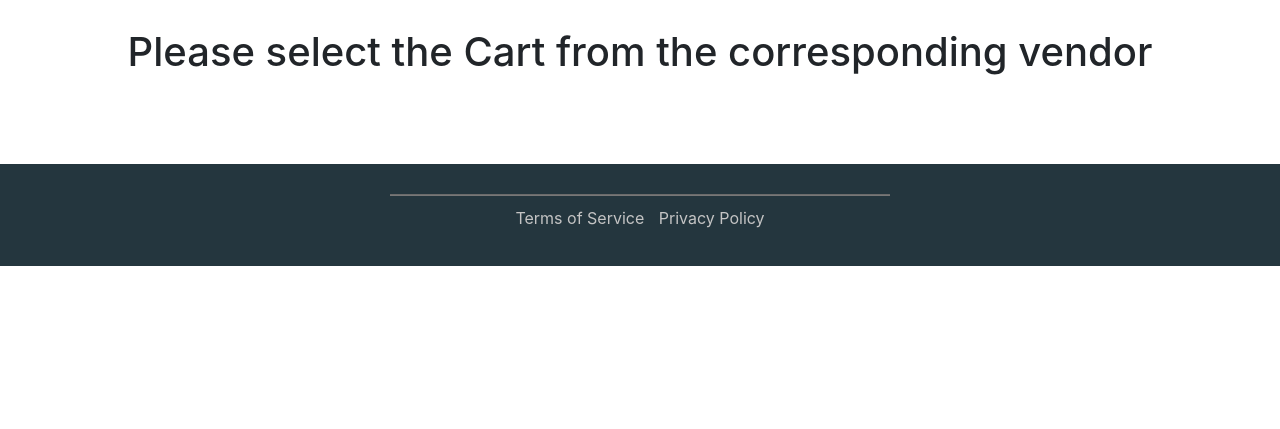
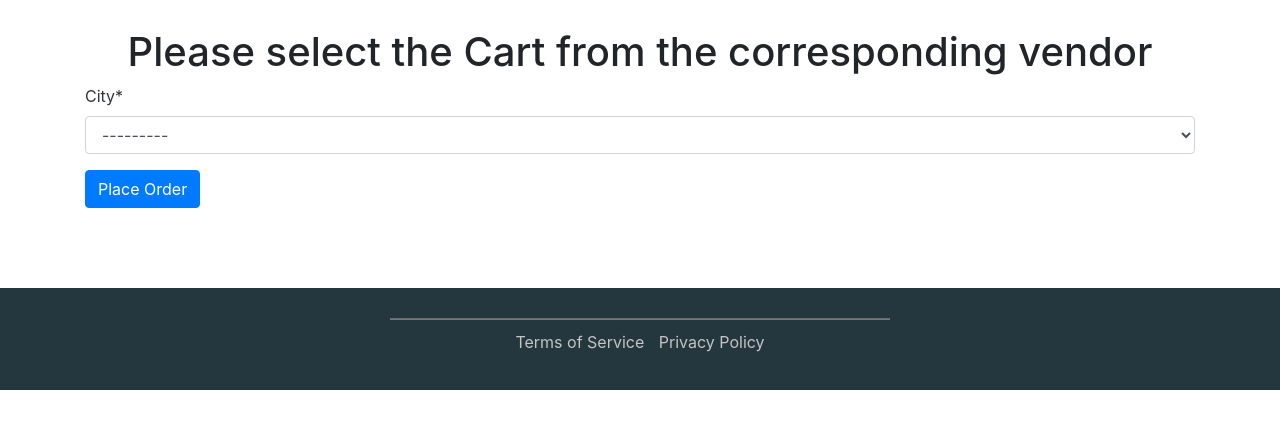
Before and after one commit to d21bhardwaj/Cushy, a Django app: page /Grocery/Carts/ in a window 1280 px wide. Shown: the part 98-527 px from the top of the page. Run offline with Django 3.2, Linux system fonts and the light colour scheme; data that the repository does not hold is empty; some libraries are stand-ins or nearby versions.

Commit message:
Location form added to cart

```diff
--- a/pine/grocery/templates/all_carts.html
+++ b/pine/grocery/templates/all_carts.html
@@ -19,6 +19,12 @@
     <h1 align="center">Please select the Cart from the corresponding vendor {{shop_name}}</h1>
     <div class="projects-clean">
         <div class="container align-items-center align-content-center align-self-center">
+        {% load crispy_forms_tags %}
+            <form  method="post" class="uniForm">
+            {{ form|crispy}}
+            {% csrf_token %}
+        <button type="submit" class="btn btn-primary">Place Order</button>
+        </form>
             <div class="row justify-content-center projects"
             style="margin-left:0px;padding-bottom:0px;margin-right:0px;">
                 {% for shop in shops %}
--- a/pine/grocery/views.py
+++ b/pine/grocery/views.py
@@ -244,17 +244,50 @@ def all_shops(request):
             form = ShopLocationForm()
     return render(request, 'shops.html',{'shops':shops, 'form':form})
 def all_carts(request):
-    shops = Shop.objects.all()
-    print(shops)
-    return render(request, 'all_carts.html',{'shops':shops})
+    if request.user.is_authenticated and request.method !="POST":
+        pk = request.user.pk
+        user = User.objects.get(pk=pk)
+        profile = Profile.objects.get(user=user)
+
+        if(profile.location):
+            location = profile.location
+            city = City.objects.get(id=location.city.id)
+            shops = Shop.objects.filter(location__city=city)
+            form = ShopLocationForm(initial={'city':city})
+        else:
+            shops = Shop.objects.all()
+            for shop in shops:
+                print(shop.shop, shop.shop_user,shop.location.city)
+            form = ShopLocationForm()
+
+    else :
+        if request.method=="POST":
+            form = ShopLocationForm(request.POST)
+            if form.is_valid():
+                city = form.cleaned_data['city']
+                print(city)
+                shops = Shop.objects.filter(location__city=city)
+                for shop in shops:
+                    print(shop.shop, shop.shop_user,shop.location.city)
+
+        else:
+            shops = Shop.objects.all()
+            for shop in shops:
+                print(shop.shop, shop.shop_user,shop.location.city)
+            form = ShopLocationForm()
+    return render(request, 'all_carts.html',{'shops':shops, 'form':form})
+
 def request_url(request):
     S = request.path
     S = ((S.split('/'))[1].split('/')[0])
     return str(S)
 
 def shops_grocery(request,shopname):
-    shop_name = slugify(shopname)
-    shop = Shop.objects.get(shop=shop_name)
+    shopname = slugify(shopname)
+    try:
+        shop = Shop.objects.get(shop=shopname)
+    except:
+        pass
     groceries = Product.objects.filter(shop=shop,show_product=True)
     user_id = request.user.pk
     dic = []
```
